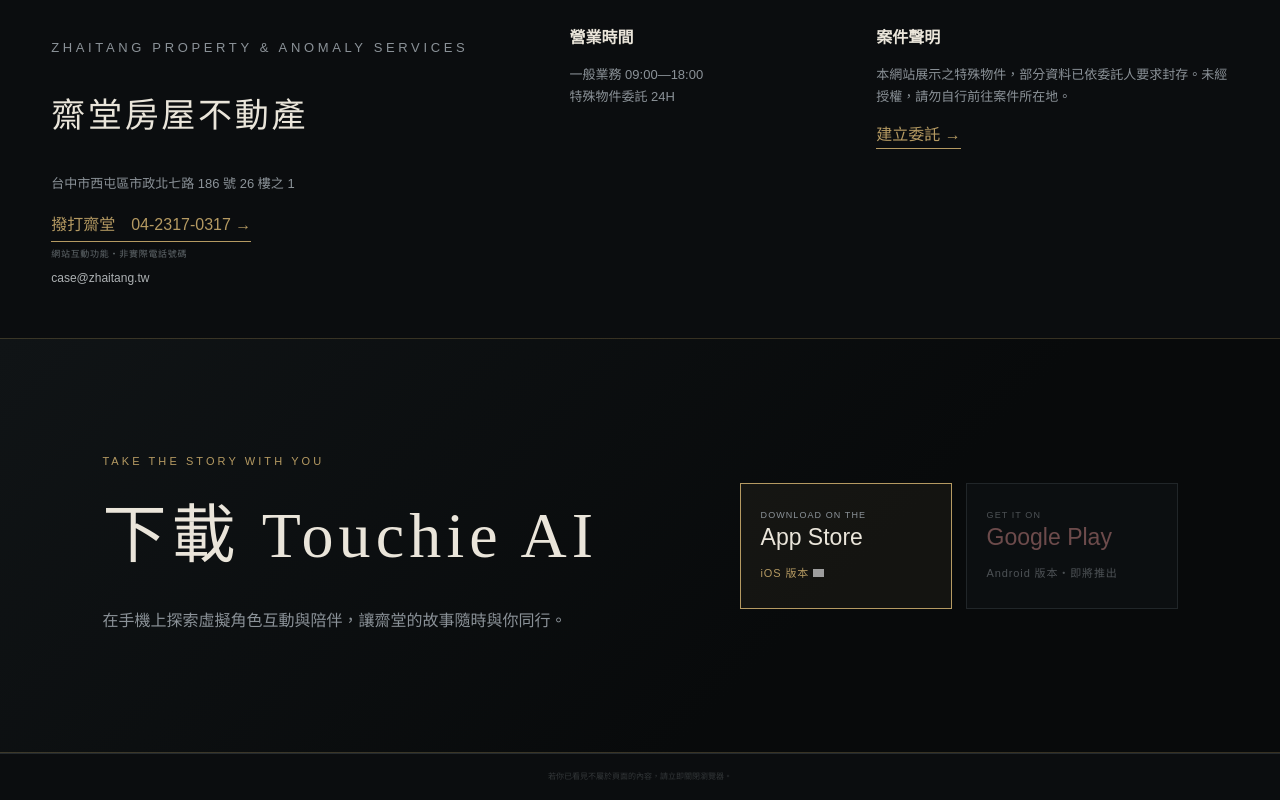
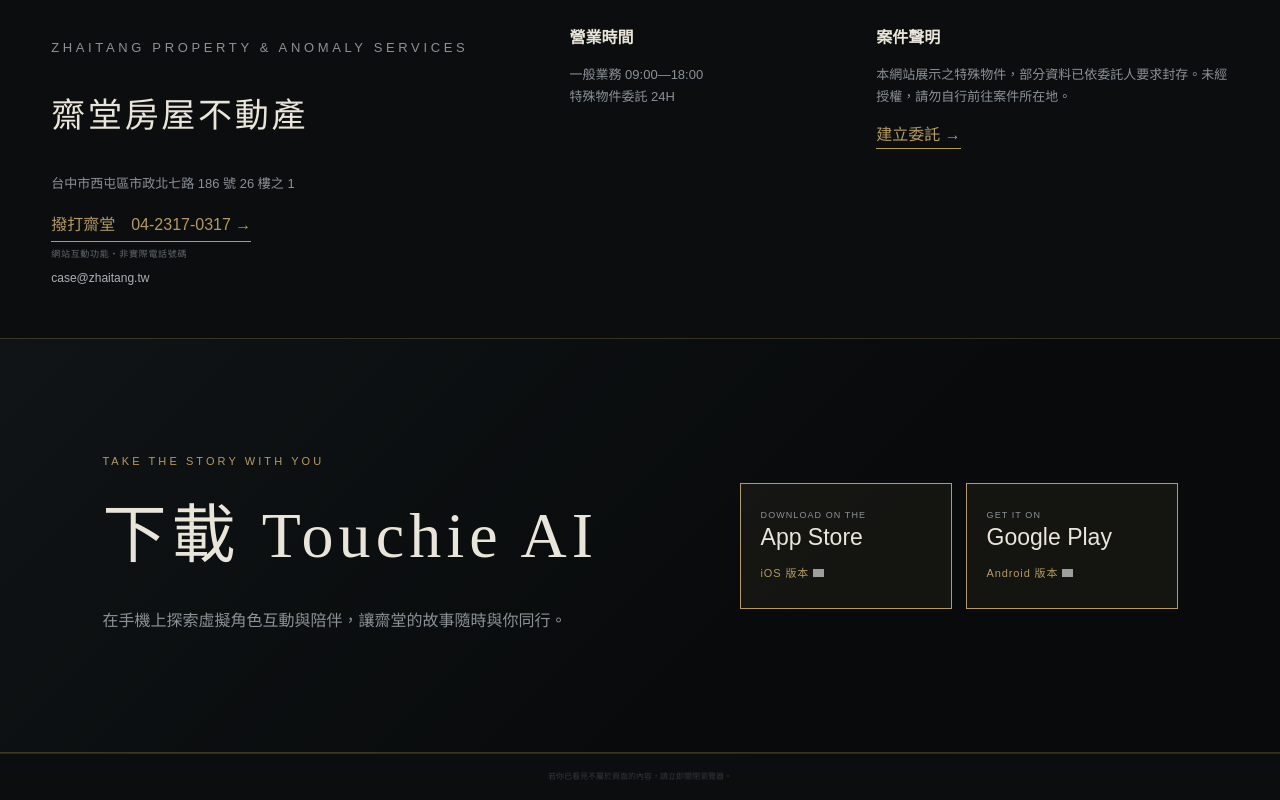
Before and after one commit to mophygame/zhaitang, a Next.js app: page / in a window 1280 px wide. Shown: the part 4872-5672 px from the top of the page. Built offline with nearby package versions, Linux system fonts and the light colour scheme; grey boxes are pictures that could not be loaded.

Commit message:
add andriod  store-link

```diff
--- a/src/components/layout/Footer.tsx
+++ b/src/components/layout/Footer.tsx
@@ -18,7 +18,7 @@
     </div>
     <section className="app-download footer-app-download" aria-labelledby="app-download-title">
       <div><p className="kicker">TAKE THE STORY WITH YOU</p><h2 id="app-download-title">下載 Touchie AI</h2><p>在手機上探索虛擬角色互動與陪伴，讓齋堂的故事隨時與你同行。</p></div>
-      <div className="app-download-actions"><a className="app-store-link" href="https://apps.apple.com/tw/app/touchie-ai%E8%99%9B%E6%93%AC%E8%A7%92%E8%89%B2%E4%BA%92%E5%8B%95%E8%88%87%E9%99%AA%E4%BC%B4/id6749675167" target="_blank" rel="noreferrer"><small>Download on the</small><strong>App Store</strong><span>iOS 版本<OutwardArrow/></span></a><span className="app-store-link unavailable" aria-disabled="true"><small>GET IT ON</small><strong>Google Play</strong><span>Android 版本・即將推出</span></span></div>
+      <div className="app-download-actions"><a className="app-store-link" href="https://apps.apple.com/tw/app/touchie-ai%E8%99%9B%E6%93%AC%E8%A7%92%E8%89%B2%E4%BA%92%E5%8B%95%E8%88%87%E9%99%AA%E4%BC%B4/id6749675167" target="_blank" rel="noreferrer"><small>Download on the</small><strong>App Store</strong><span>iOS 版本<OutwardArrow/></span></a><a className="app-store-link" href="https://play.google.com/store/apps/details?id=com.touchie.ai" target="_blank" rel="noreferrer"><small>GET IT ON</small><strong>Google Play</strong><span>Android 版本<OutwardArrow/></span></a></div>
     </section>
     <p className={`footer-secret ${changed?"changed":""}`}>{changed?"如果那句話移動了，請不要往身後看。":"若你已看見不屬於頁面的內容，請立即關閉瀏覽器。"}</p>
   </footer>
```
